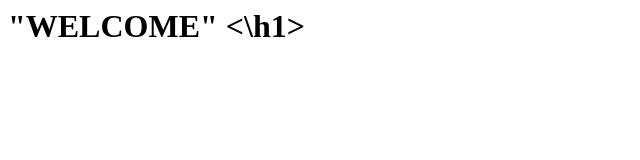
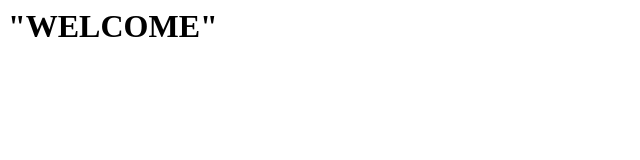
Before and after one commit to Angie1210/Angie1210.github.io, a plain HTML site: page index.html in a window 1280 px wide. Shown: the whole page, without its empty margins (0-640 px from the left). Drawn offline with Linux system fonts and the light colour scheme.

Commit message:
Update index.html

```diff
--- a/index.html
+++ b/index.html
@@ -1,3 +1,3 @@
 <html>
-<h1>"WELCOME" <\h1>
+<h1>"WELCOME" </h1>
 </html>
```
